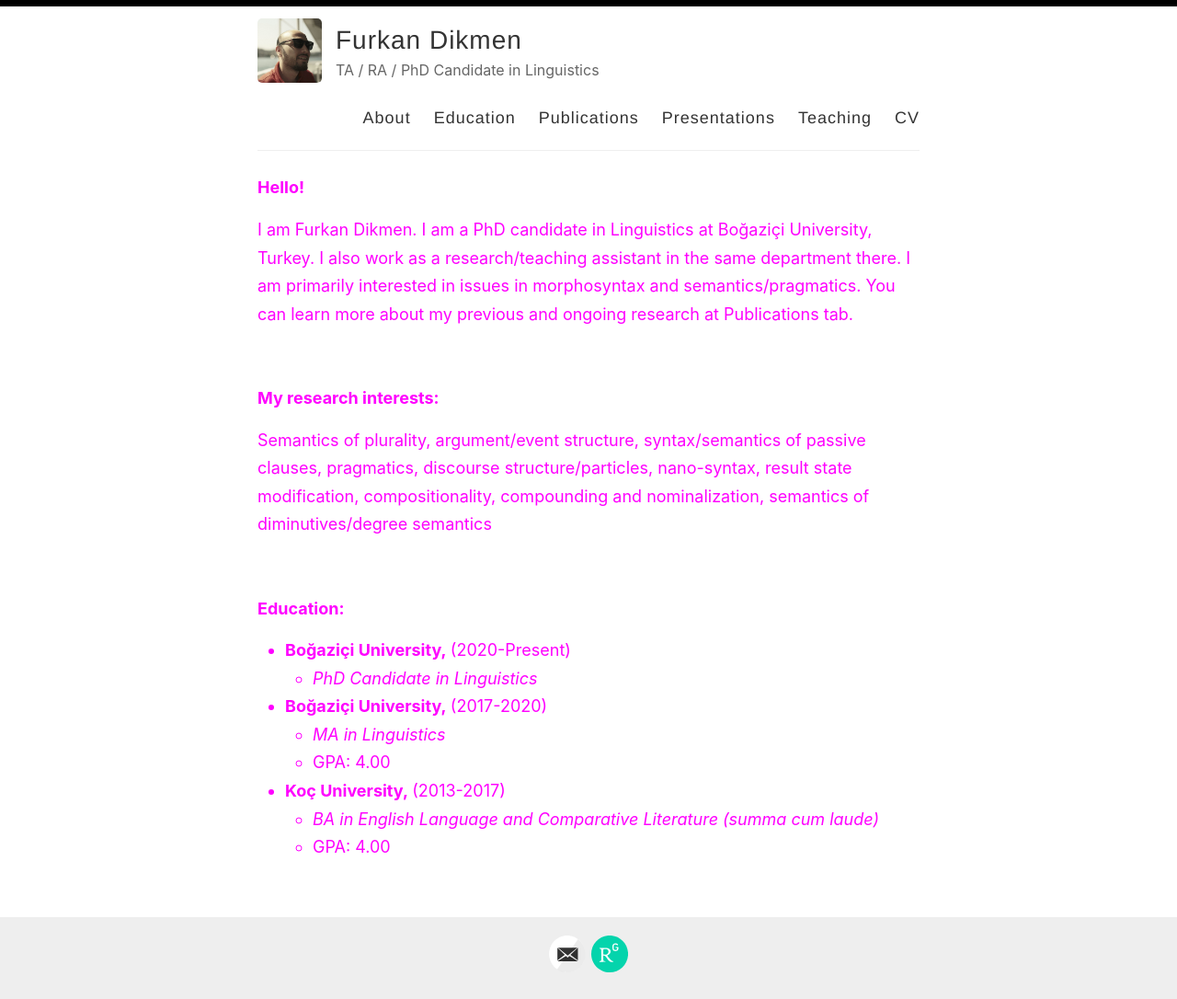
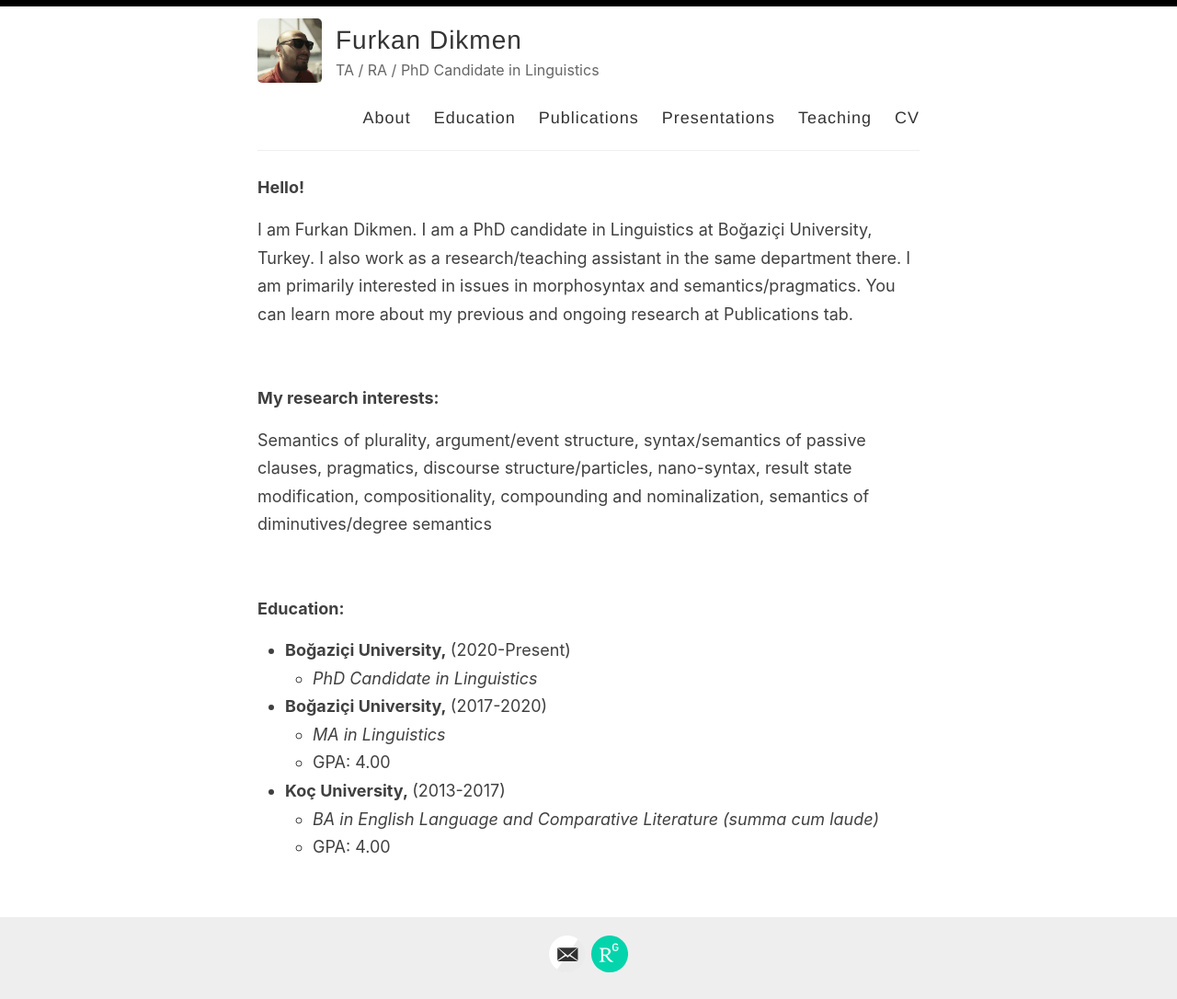
Before and after one commit to furkandikmen/furkandikmen.github.io, a Jekyll site: the page built from index.html, in a window 1280 px wide. Shown: the whole page at 92% size. Built offline with Jekyll 4.4.1, drawn with Linux system fonts in a browser that asks for light colours; the list of posts is cut into pages by our own code.

Commit message:
Update style.scss

```diff
--- a/assets/style.scss
+++ b/assets/style.scss
@@ -23,7 +23,7 @@ html {
 body {
   background: #fff;
   font-family: -system-ui, -apple-system, BlinkMacSystemFont, "Segoe UI", Roboto, Helvetica, Arial, sans-serif, "Apple Color Emoji", "Segoe UI Emoji", "Segoe UI Symbol";
-  color: #FF00FF;
+  color: #404040;
   line-height: 1.7;
   font-weight: 400;
   font-size: 18px;
```
